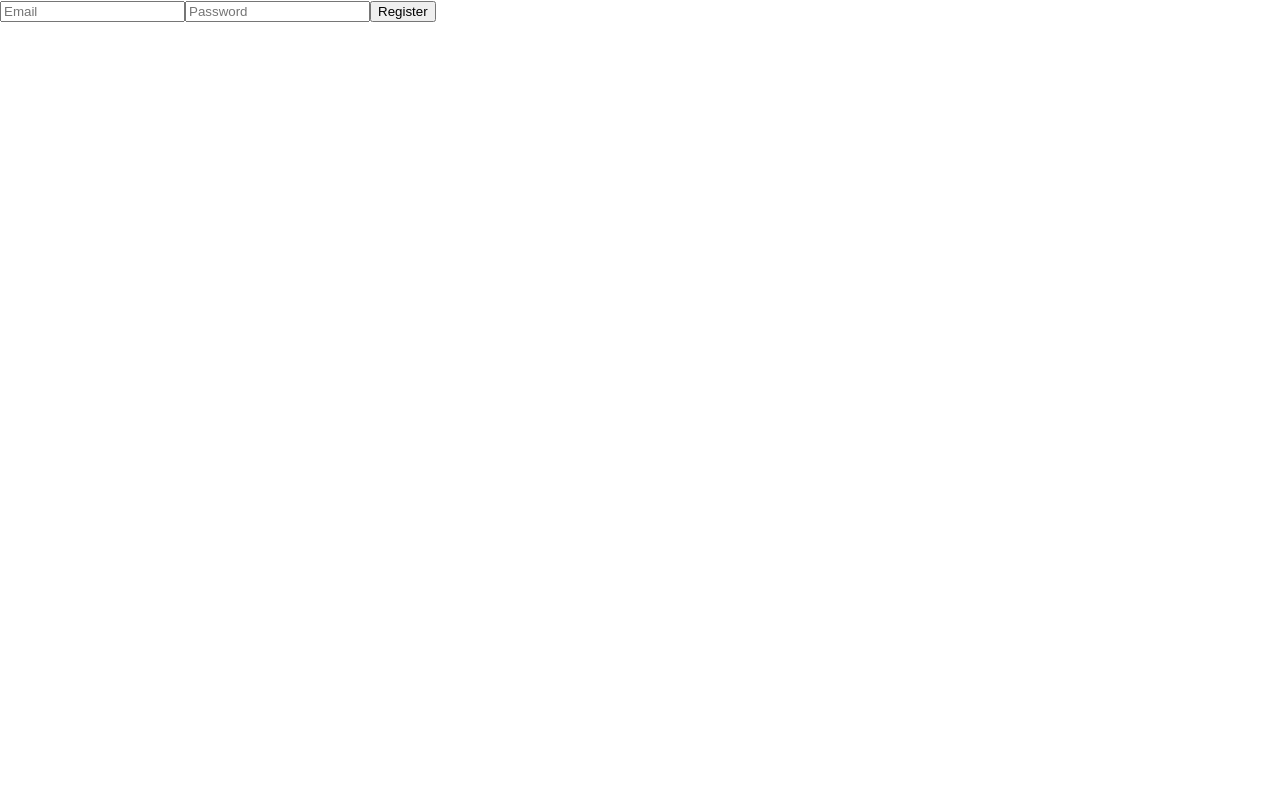
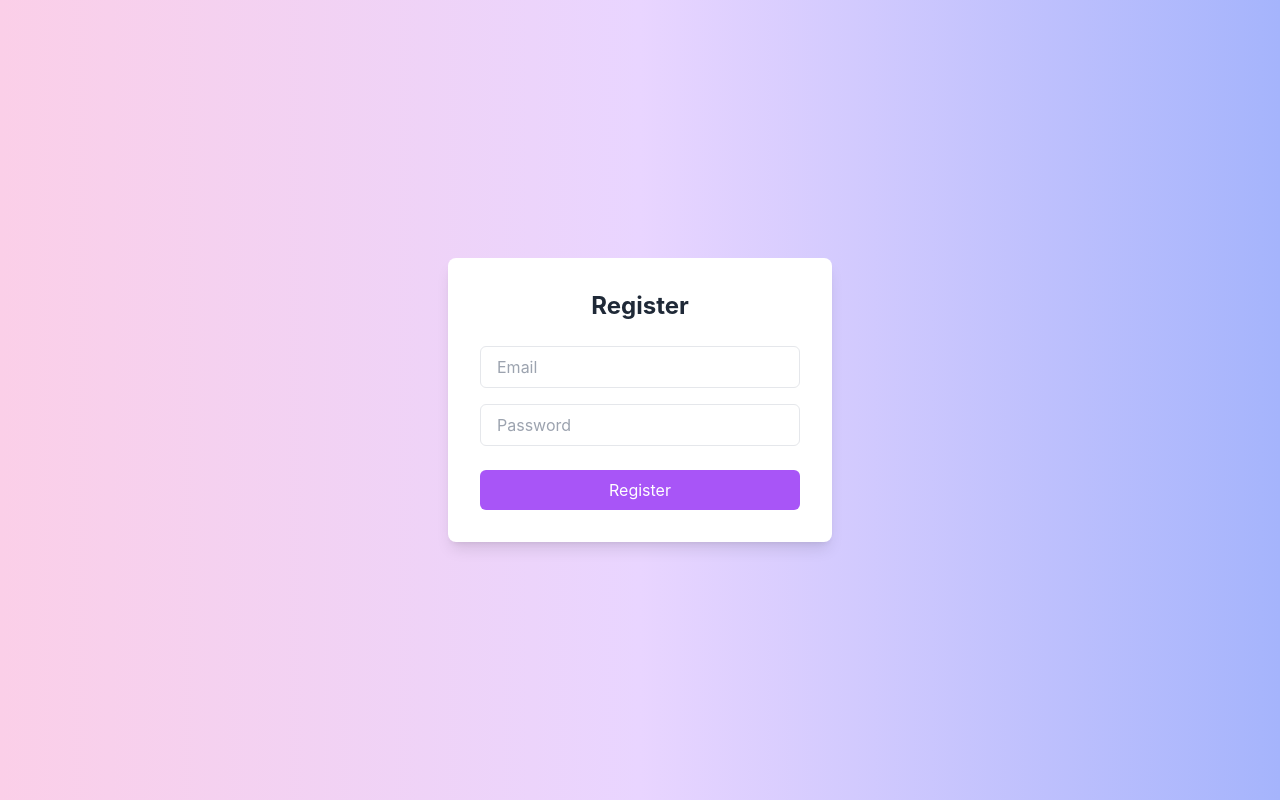
Before and after one commit to the-true-kid/Tcm-front, a React (Create React App) app in the folder tcm-app-frontend/: page /register in a window 1280 px wide. Built offline with nearby package versions, Linux system fonts and the light colour scheme.

Commit message:
feat: add Tailwind CSS styling to register form

```diff
--- a/tcm-app-frontend/package.json
+++ b/tcm-app-frontend/package.json
@@ -36,5 +36,10 @@
       "last 1 firefox version",
       "last 1 safari version"
     ]
+  },
+  "devDependencies": {
+    "autoprefixer": "^10.4.20",
+    "postcss": "^8.4.47",
+    "tailwindcss": "^3.4.14"
   }
 }
--- /dev/null
+++ b/tcm-app-frontend/postcss.config.js
@@ -0,0 +1,6 @@
+module.exports = {
+  plugins: {
+    tailwindcss: {},
+    autoprefixer: {},
+  },
+}
--- a/tcm-app-frontend/src/App.css
+++ b/tcm-app-frontend/src/App.css
@@ -1,38 +1,72 @@
-.App {
-  text-align: center;
+/* App.css */
+
+/* Reset basic styles */
+* {
+  margin: 0;
+  padding: 0;
+  box-sizing: border-box;
+  font-family: 'Arial', sans-serif;
 }
 
-.App-logo {
-  height: 40vmin;
-  pointer-events: none;
+/* Body styling */
+body {
+  background-color: #f5f5f5;
+  color: #333;
+  line-height: 1.6;
 }
 
-@media (prefers-reduced-motion: no-preference) {
-  .App-logo {
-    animation: App-logo-spin infinite 20s linear;
-  }
+/* Main container styling */
+.container {
+  max-width: 960px;
+  margin: 0 auto;
+  padding: 20px;
 }
 
-.App-header {
-  background-color: #282c34;
-  min-height: 100vh;
+/* Form styling */
+form {
   display: flex;
   flex-direction: column;
-  align-items: center;
-  justify-content: center;
-  font-size: calc(10px + 2vmin);
-  color: white;
+  gap: 15px;
+  background-color: #fff;
+  padding: 20px;
+  border-radius: 8px;
+  box-shadow: 0 2px 4px rgba(0, 0, 0, 0.1);
 }
 
-.App-link {
-  color: #61dafb;
+input {
+  padding: 10px;
+  border: 1px solid #ccc;
+  border-radius: 4px;
+  font-size: 16px;
 }
 
-@keyframes App-logo-spin {
-  from {
-    transform: rotate(0deg);
-  }
-  to {
-    transform: rotate(360deg);
-  }
+button {
+  padding: 10px;
+  background-color: #4CAF50;
+  color: #fff;
+  border: none;
+  border-radius: 4px;
+  cursor: pointer;
+  transition: background-color 0.3s ease;
 }
+
+button:hover {
+  background-color: #45a049;
+}
+
+/* Navbar styling */
+nav {
+  background-color: #333;
+  padding: 10px;
+}
+
+nav a {
+  color: #fff;
+  margin-right: 10px;
+  text-decoration: none;
+  font-weight: bold;
+}
+
+nav a:hover {
+  text-decoration: underline;
+}
--- a/tcm-app-frontend/src/components/Login.js
+++ b/tcm-app-frontend/src/components/Login.js
@@ -20,21 +20,38 @@ const Login = () => {
   };
 
   return (
-    <form onSubmit={handleSubmit}>
+    <div className="flex items-center justify-center h-screen bg-gradient-to-r from-green-200 via-blue-200 to-purple-300">
+      <form
+        onSubmit={handleSubmit}
+        className="w-full max-w-sm bg-white p-8 rounded-lg shadow-lg"
+      >
+        <h2 className="text-2xl font-bold mb-6 text-center text-gray-800">Login</h2>
+        <div className="mb-4">
           <input
             type="email"
             placeholder="Email"
             value={email}
             onChange={(e) => setEmail(e.target.value)}
+            className="w-full px-4 py-2 border rounded-md focus:outline-none focus:ring-2 focus:ring-green-500"
           />
+        </div>
+        <div className="mb-6">
           <input
             type="password"
             placeholder="Password"
             value={password}
             onChange={(e) => setPassword(e.target.value)}
+            className="w-full px-4 py-2 border rounded-md focus:outline-none focus:ring-2 focus:ring-green-500"
           />
-      <button type="submit">Login</button>
+        </div>
+        <button
+          type="submit"
+          className="w-full bg-green-500 text-white py-2 px-4 rounded-md hover:bg-green-600 transition duration-300"
+        >
+          Login
+        </button>
       </form>
+    </div>
   );
 };
 
--- a/tcm-app-frontend/src/components/Register.js
+++ b/tcm-app-frontend/src/components/Register.js
@@ -6,6 +6,7 @@ import { useNavigate } from 'react-router-dom';
 const Register = () => {
   const [email, setEmail] = useState('');
   const [password, setPassword] = useState('');
+  const [error, setError] = useState(null); // Error handling
   const navigate = useNavigate();
 
   const handleSubmit = async (e) => {
@@ -14,26 +15,44 @@ const Register = () => {
       await axios.post('/api/auth/register', { email, password });
       navigate('/login');
     } catch (error) {
-      console.error('Registration failed:', error.message);
+      setError('Registration failed. Please try again.');
     }
   };
 
   return (
-    <form onSubmit={handleSubmit}>
+    <div className="flex items-center justify-center h-screen bg-gradient-to-r from-pink-200 via-purple-200 to-indigo-300">
+      <form
+        onSubmit={handleSubmit}
+        className="w-full max-w-sm bg-white p-8 rounded-lg shadow-lg"
+      >
+        <h2 className="text-2xl font-bold mb-6 text-center text-gray-800">Register</h2>
+        {error && <p className="text-red-500 mb-4">{error}</p>}
+        <div className="mb-4">
           <input
             type="email"
             placeholder="Email"
             value={email}
             onChange={(e) => setEmail(e.target.value)}
+            className="w-full px-4 py-2 border rounded-md focus:outline-none focus:ring-2 focus:ring-purple-500"
           />
+        </div>
+        <div className="mb-6">
           <input
             type="password"
             placeholder="Password"
             value={password}
             onChange={(e) => setPassword(e.target.value)}
+            className="w-full px-4 py-2 border rounded-md focus:outline-none focus:ring-2 focus:ring-purple-500"
           />
-      <button type="submit">Register</button>
+        </div>
+        <button
+          type="submit"
+          className="w-full bg-purple-500 text-white py-2 px-4 rounded-md hover:bg-purple-600 transition duration-300"
+        >
+          Register
+        </button>
       </form>
+    </div>
   );
 };
 
--- a/tcm-app-frontend/src/index.css
+++ b/tcm-app-frontend/src/index.css
@@ -1,13 +1,44 @@
+/* index.css */
+
+/* Import Tailwind CSS */
+@tailwind base;
+@tailwind components;
+@tailwind utilities;
+
+/* Global Styles */
 body {
   margin: 0;
   font-family: -apple-system, BlinkMacSystemFont, 'Segoe UI', 'Roboto', 'Oxygen',
     'Ubuntu', 'Cantarell', 'Fira Sans', 'Droid Sans', 'Helvetica Neue',
     sans-serif;
+  background-color: #f5f5f5;
+  color: #333;
   -webkit-font-smoothing: antialiased;
   -moz-osx-font-smoothing: grayscale;
 }
 
+/* Styling <code> tags */
 code {
   font-family: source-code-pro, Menlo, Monaco, Consolas, 'Courier New',
     monospace;
+  background-color: #f1f1f1;
+  padding: 2px 4px;
+  border-radius: 4px;
+  font-size: 0.9rem;
 }
+
+/* Ensure all buttons are consistent */
+button {
+  cursor: pointer;
+  transition: background-color 0.3s ease;
+}
+
+/* Remove underline from links by default */
+a {
+  text-decoration: none;
+}
+
+/* Hover effect for links */
+a:hover {
+  text-decoration: underline;
+}
--- a/tcm-app-frontend/src/pages/Home.js
+++ b/tcm-app-frontend/src/pages/Home.js
@@ -1,11 +1,29 @@
 // src/pages/Home.js
 import React from 'react';
+import { Link } from 'react-router-dom';
 
 const Home = () => {
   return (
-    <div>
-      <h1>Welcome to the TCM App</h1>
-      <p>Please log in or register to continue.</p>
+    <div className="flex items-center justify-center min-h-screen bg-gradient-to-r from-blue-100 to-cyan-100">
+      <div className="text-center bg-white p-10 rounded-lg shadow-lg">
+        <h1 className="text-4xl font-bold text-gray-800 mb-4">TCM Health App</h1>
+        <p className="text-lg text-gray-600 mb-8">
+          Discover the power of Traditional Chinese Medicine.<br />
+          Log in to track your health or sign up to get started!
+        </p>
+        <div className="flex justify-center space-x-4">
+          <Link to="/login">
+            <button className="px-6 py-2 text-white bg-green-500 rounded-md hover:bg-green-600 transition">
+              Login
+            </button>
+          </Link>
+          <Link to="/register">
+            <button className="px-6 py-2 text-white bg-blue-500 rounded-md hover:bg-blue-600 transition">
+              Sign Up
+            </button>
+          </Link>
+        </div>
+      </div>
     </div>
   );
 };
--- /dev/null
+++ b/tcm-app-frontend/tailwind.config.js
@@ -0,0 +1,10 @@
+// tailwind.config.js
+module.exports = {
+  content: [
+    "./src/**/*.{js,jsx,ts,tsx}",
+  ],
+  theme: {
+    extend: {},
+  },
+  plugins: [],
+};
```
Also changed, not shown: 1 other file (tests, documents, lock files or other folders). Lines whose indentation alone changed are shown as unchanged.
